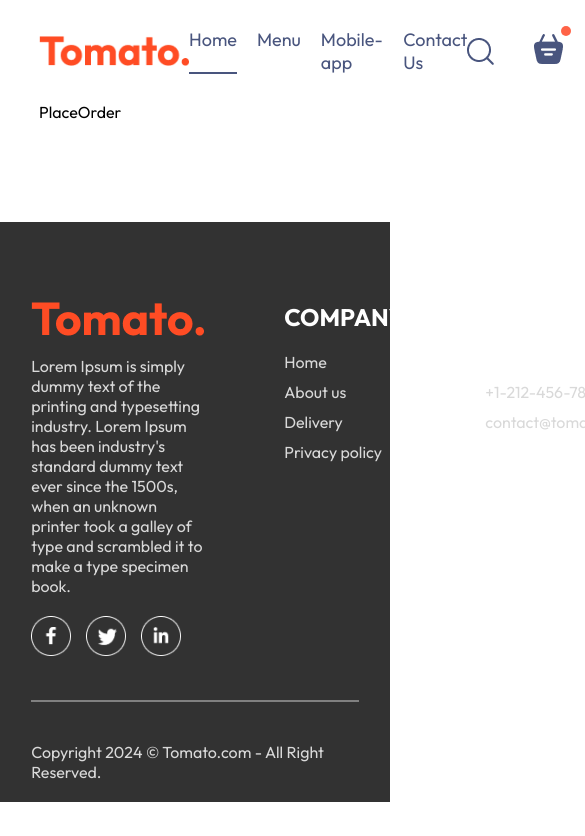
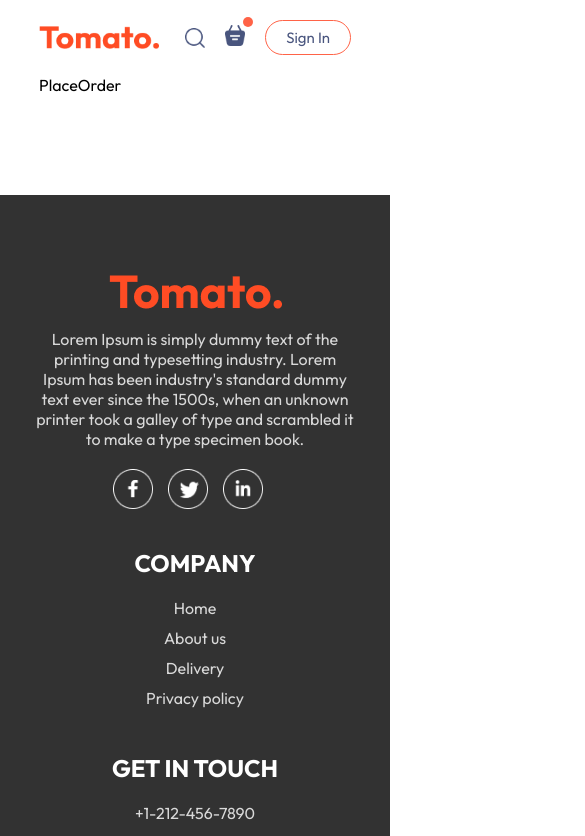
Before and after one commit to mern-stack-dev-project/food-mern-stack-project, a React (Vite) app: page /order in a window 390 px wide. Shown: the top 836 px of the page, 585 px wide, since content can reach past the window. Built offline with nearby package versions, Linux system fonts and the light colour scheme.

Commit message:
Create mobile responsiveness

```diff
--- a/src/components/ExploreMenu/ExploreMenu.css
+++ b/src/components/ExploreMenu/ExploreMenu.css
@@ -54,3 +54,10 @@
     border: 4px solid tomato;
     padding: 2px;
 }
+
+@media (max-width: 1050px){
+    .explore-menu-text{
+        max-width: 100%;
+        font-size: 14px;
+    }
+}
--- a/src/components/Footer/Footer.css
+++ b/src/components/Footer/Footer.css
@@ -40,3 +40,17 @@
     background-color: grey;
     border: none;
 }
+@media (max-width: 750px){
+    .footer-content{
+        display: flex;
+        flex-direction: column;
+        gap: 35px;
+    }
+    .footer-content-left, .footer-content-right, .footer-content-center{
+        align-items: center;
+        text-align: center;
+    }
+    .footer-copyright{
+        text-align: center;
+    }
+}
--- a/src/components/Header/Header.css
+++ b/src/components/Header/Header.css
@@ -34,3 +34,21 @@
     font-size: max(1vw,13px);
     border-radius: 50px;
 }
+
+@media (max-width: 1050px){
+    .header-contents{
+        max-width: 45%;
+    }
+}
+
+@media (max-width: 750px){
+    .header-contents{
+        max-width: 65%;
+    }
+    .header-contents p{
+        display: none;
+    }
+    .header-contents button{
+        padding: 2vw 4vw;
+    }
+}
--- a/src/components/Navbar/Navbar.css
+++ b/src/components/Navbar/Navbar.css
@@ -46,3 +46,59 @@
 .navbar li{
     cursor: pointer;
 }
+
+.navbar-search-icon{
+    position : relative;
+}
+
+.navbar-search-icon .dot{
+    position: absolute;
+    min-width: 10px;
+    min-height: 10px;
+    background-color: tomato;
+    border-radius: 5px;
+    top: -8px;
+    right: -8px;
+}
+@media (max-width:1050px){
+    .navbar .logo{
+        width: 120px;
+    }
+    .navbar-menu{
+        gap: 20px;
+        font-size: 17px;
+    }
+    .navbar-right{
+        gap: 30px;
+    }
+    .navbar-right img{
+        width: 22px;
+    }
+    .navbar-right button{
+        padding: 8px 25px;
+    }
+}
+@media (max-width:900px){
+    .navbar .logo{
+        width: 120px;
+    }
+    .navbar-menu{
+        gap: 15px;
+        font-size: 16px;
+    }
+    .navbar-right{
+        gap: 20px;
+    }
+    .navbar-right img{
+        width: 20px;
+    }
+    .navbar-right button{
+        padding: 7px 20px;
+        font-size: 15px;
+    }
+}
+@media (max-width:750px){
+    .navbar-menu{
+        display: none;
+    }
+}
--- a/src/components/Navbar/Navbar.jsx
+++ b/src/components/Navbar/Navbar.jsx
@@ -1,6 +1,7 @@
 import React, { useState } from 'react'
 import './Navbar.css'
 import { assets } from '../../assets/assets'
+import { Link } from 'react-router-dom';
 
 const Navbar = () => {
 
@@ -9,10 +10,10 @@
     <div className='navbar'>
         <img src={assets.logo} alt="" className="logo" />
         <ul className="navbar-menu">
-            <li onClick={()=>setMenu("home")} className={menu==="home"?"active":""}>Home</li>
-            <li onClick={()=>setMenu("menu")} className={menu==="menu"?"active":""}>Menu</li>
-            <li onClick={()=>setMenu("mobile-app")} className={menu==="mobile-app"?"active":""}>Mobile-app</li>
-            <li onClick={()=>setMenu("contact-us")} className={menu==="contact-us"?"active":""}>Contact Us</li>
+            <Link to='/'onClick={()=>setMenu("home")} className={menu==="home"?"active":""}>Home</Link>
+            <a href='#explore-menu' onClick={()=>setMenu("menu")} className={menu==="menu"?"active":""}>Menu</a>
+            <a href='#app-download' onClick={()=>setMenu("mobile-app")} className={menu==="mobile-app"?"active":""}>Mobile-app</a>
+            <a href='#footer' onClick={()=>setMenu("contact-us")} className={menu==="contact-us"?"active":""}>Contact Us</a>
         </ul>
         <div className="navbar-right">
             <img src={assets.search_icon} alt="" />
--- a/src/index.css
+++ b/src/index.css
@@ -4,6 +4,7 @@
   margin: 0;
   box-sizing: border-box;
   font-family: Outfit;
+  scroll-behavior: smooth;
 }
 body{
   min-height: 100vh;
```
Also changed, not shown: src/components/FoodItem/FoodItem.css (line endings or trailing spaces).
